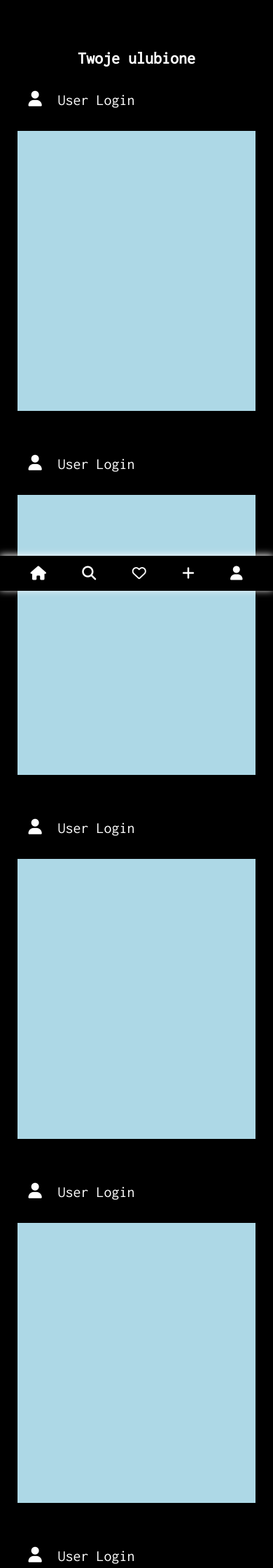
After one commit to BaXTeReQ/photo_album_app, a PHP site: page /Views/favourites.php in a window 390 px wide. The commit adds this page. Shown: the top 2240 px of the page at 70% size. Run offline with PHP 8.4, Linux system fonts and the light colour scheme; some libraries are stand-ins or nearby versions.

Commit message:
Favourites page
Added responsive favourites page
Added link for favourites in menu

```diff
--- /dev/null
+++ b/Views/favourites.php
@@ -0,0 +1,18 @@
+<?php require '../nav.php' ?>
+
+<main class="favourites">
+    <h2>Twoje ulubione</h2>
+    <section>
+        <?php for ($i = 0; $i < 10; $i++) : ?>
+        <article class="post">
+            <a href="#.php">
+                <i class="fa-solid fa-user"></i>
+                <span>User Login</span>
+            </a>
+            <div class="img"></div>
+        </article>
+        <?php endfor; ?>
+    </section>
+</main>
+
+<?php require '../footer.php' ?>
--- a/nav.php
+++ b/nav.php
@@ -6,7 +6,7 @@
         <ul>
             <li><a href="index.php"><i class="fa-solid fa-house"></i><span>Strona główna</span></a></li>
             <li><a href="search.php"><i class="fa-solid fa-magnifying-glass"></i><span>Szukaj</span></a></li>
-            <li><a href="#.php"><i class="fa-regular fa-heart"></i><span>Polubione</span></a></li>
+            <li><a href="favourites.php"><i class="fa-regular fa-heart"></i><span>Polubione</span></a></li>
             <li><a href="#.php"><i class="fa-solid fa-plus"></i><span>Dodaj</span></a></li>
             <li><a href="#.php"><i class="fa-solid fa-user"></i><span>Profil</span></a></li>
         </ul>
--- a/src/style/_style.css
+++ b/src/style/_style.css
@@ -298,3 +298,10 @@ main section {
     font-weight: normal;
     text-align: center;
 }
+
+/* favourites.php */
+
+.favourites {
+    grid-column-start: main;
+    grid-column-end: users;
+}
```
